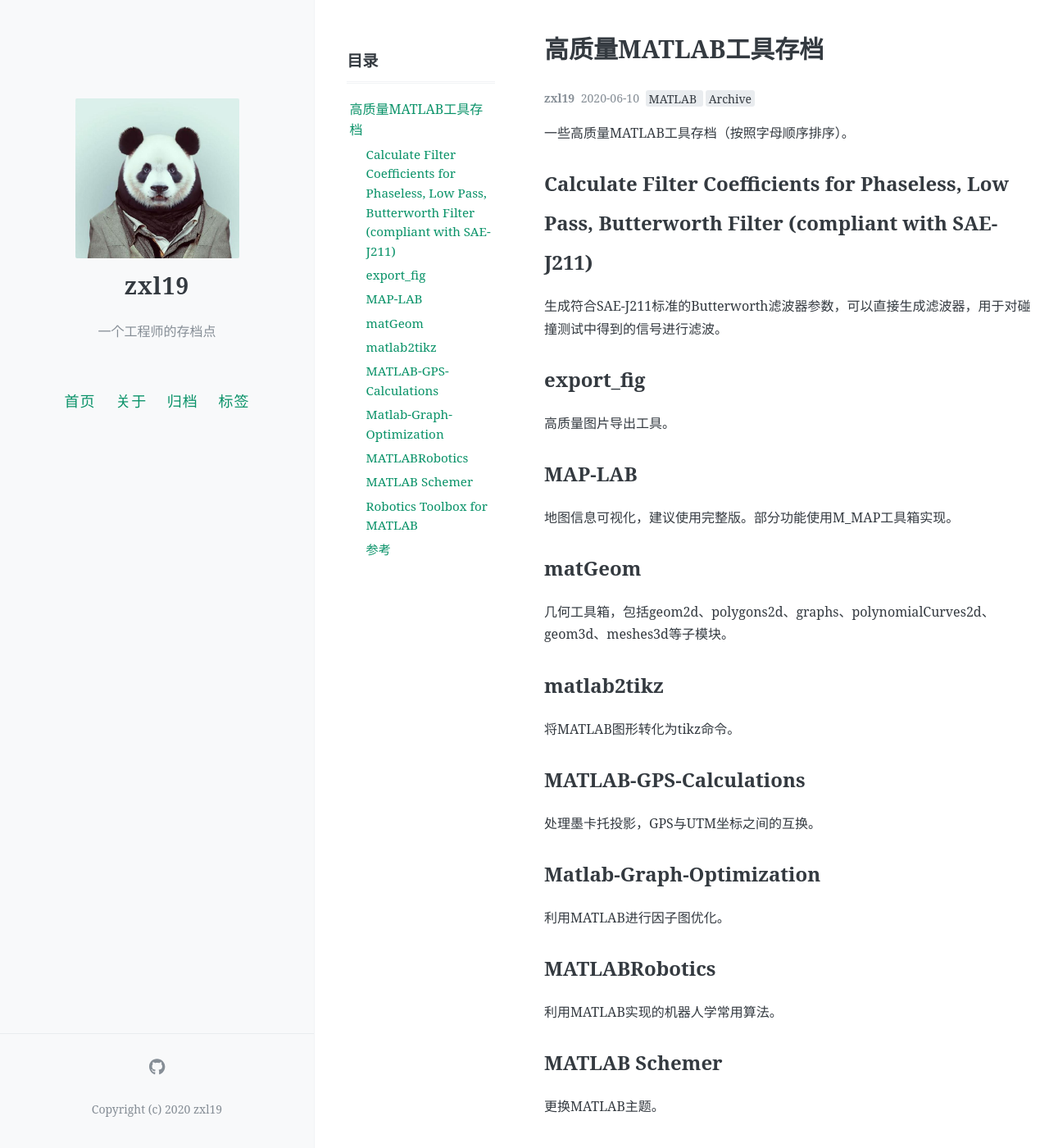
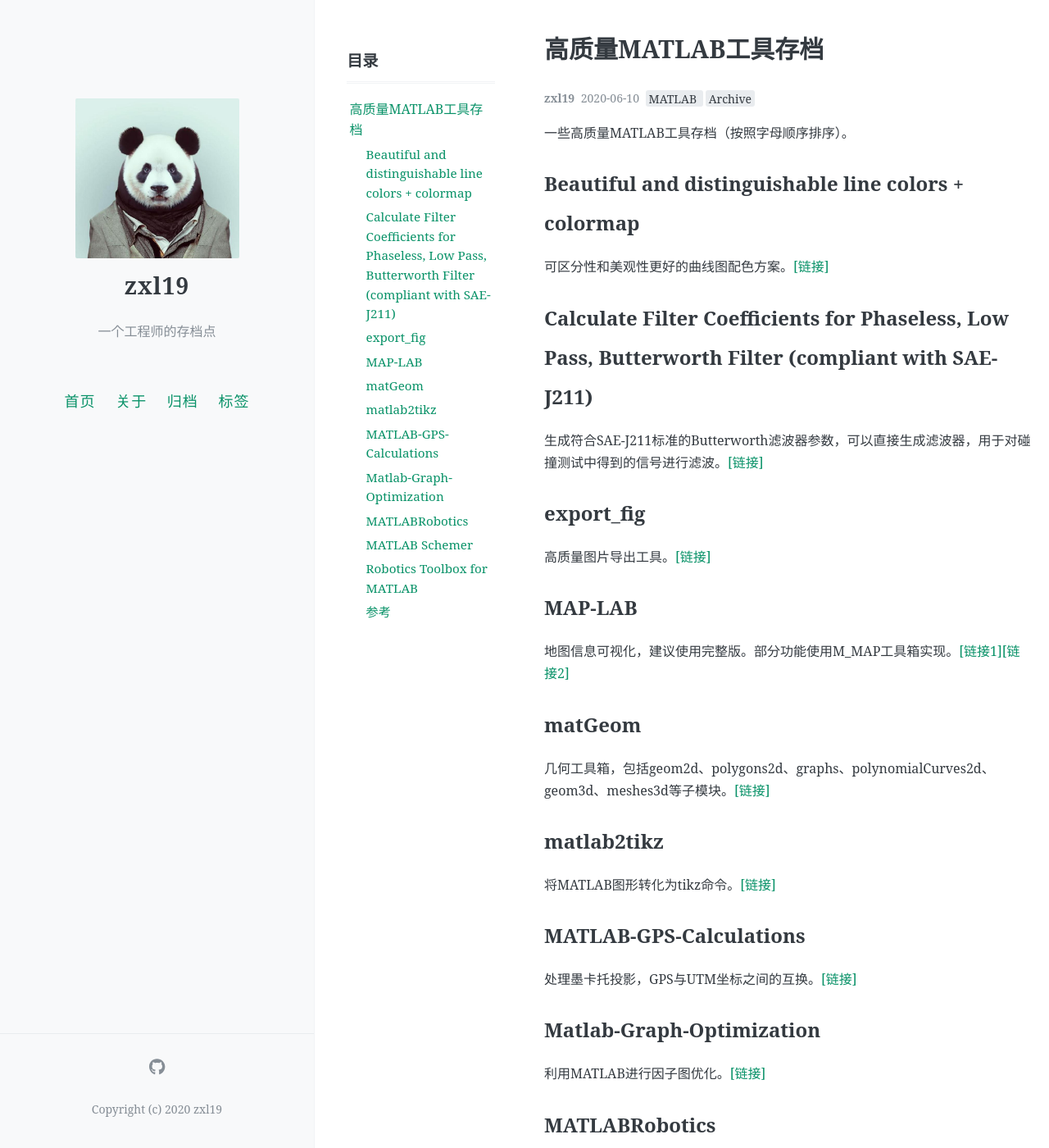
Before and after one commit to zxl19/zxl19.github.io, a Jekyll site: the page built from _posts/2020-06-10-matlab-tool.md, in a window 1280 px wide and 1400 px high. Shown: the whole window at 82% size. Built offline with Jekyll 4.4.1, drawn with Linux system fonts in a browser that asks for light colours; comment, search, counter and statistics services are not loaded; some of the changed text lies outside the part shown.

Commit message:
Update Posts

```diff
--- a/_posts/2020-06-10-matlab-tool.md
+++ b/_posts/2020-06-10-matlab-tool.md
@@ -13,56 +13,61 @@ pinned: false
 
 <!-- more -->
 
+## Beautiful and distinguishable line colors + colormap
+
+可区分性和美观性更好的曲线图配色方案。[[链接]](https://ww2.mathworks.cn/matlabcentral/fileexchange/42673-beautiful-and-distinguishable-line-colors-colormap)
+
 ## Calculate Filter Coefficients for Phaseless, Low Pass, Butterworth Filter (compliant with SAE-J211)
 
-生成符合SAE-J211标准的Butterworth滤波器参数，可以直接生成滤波器，用于对碰撞测试中得到的信号进行滤波。
+生成符合SAE-J211标准的Butterworth滤波器参数，可以直接生成滤波器，用于对碰撞测试中得到的信号进行滤波。[[链接]](https://www.mathworks.com/matlabcentral/fileexchange/61852-calculate-filter-coefficients-for-phaseless-low-pass-butterworth-filter-compliant-with-sae-j211)
 
 ## export_fig
 
-高质量图片导出工具。
+高质量图片导出工具。[[链接]](https://github.com/altmany/export_fig)
 
 ## MAP-LAB
 
-地图信息可视化，建议使用完整版。部分功能使用M_MAP工具箱实现。
+地图信息可视化，建议使用完整版。部分功能使用M_MAP工具箱实现。[[链接1]](http://www.dimitriospiretzidis.com/maplab_home.html)[[链接2]](https://www.eoas.ubc.ca/~rich/map.html)
 
 ## matGeom
 
-几何工具箱，包括geom2d、polygons2d、graphs、polynomialCurves2d、geom3d、meshes3d等子模块。
+几何工具箱，包括geom2d、polygons2d、graphs、polynomialCurves2d、geom3d、meshes3d等子模块。[[链接]](https://github.com/mattools/matGeom)
 
 ## matlab2tikz
 
-将MATLAB图形转化为tikz命令。
+将MATLAB图形转化为tikz命令。[[链接]](https://github.com/matlab2tikz/matlab2tikz)
 
 ## MATLAB-GPS-Calculations
 
-处理墨卡托投影，GPS与UTM坐标之间的互换。
+处理墨卡托投影，GPS与UTM坐标之间的互换。[[链接]](https://github.com/alexbuczynsky/MATLAB-GPS-Calculations)
 
 ## Matlab-Graph-Optimization
 
-利用MATLAB进行因子图优化。
+利用MATLAB进行因子图优化。[[链接]](https://github.com/UTS-CAS/Matlab-Graph-Optimization)
 
 ## MATLABRobotics
 
-利用MATLAB实现的机器人学常用算法。
+利用MATLAB实现的机器人学常用算法。[[链接]](https://github.com/AtsushiSakai/MATLABRobotics)
 
 ## MATLAB Schemer
 
-更换MATLAB主题。
+更换MATLAB主题。[[链接]](https://github.com/scottclowe/matlab-schemer)
 
 ## Robotics Toolbox for MATLAB
 
-第三方维护的机器人学工具箱，提出时间早于MATLAB自带的机器人系统工具箱。
+第三方维护的机器人学工具箱，提出时间早于MATLAB自带的机器人系统工具箱。[[链接]](https://github.com/petercorke/robotics-toolbox-matlab)
 
 ## 参考
 
-1. [Calculate Filter Coefficients for Phaseless, Low Pass, Butterworth Filter (compliant with SAE-J211)-MathWorks File Exchange](https://www.mathworks.com/matlabcentral/fileexchange/61852-calculate-filter-coefficients-for-phaseless-low-pass-butterworth-filter-compliant-with-sae-j211)
-2. [altmany/export_fig](https://github.com/altmany/export_fig)
-3. [MAP-LAB-Full](http://www.dimitriospiretzidis.com/maplab_home.html)
-4. [M_MAP](https://www.eoas.ubc.ca/~rich/map.html)
-5. [mattools/matGeom](https://github.com/mattools/matGeom)
-6. [matlab2tikz/matlab2tikz](https://github.com/matlab2tikz/matlab2tikz)
-7. [alexbuczynsky/MATLAB-GPS-Calculations](https://github.com/alexbuczynsky/MATLAB-GPS-Calculations)
-8. [UTS-CAS/Matlab-Graph-Optimization](https://github.com/UTS-CAS/Matlab-Graph-Optimization)
-9. [AtsushiSakai/MATLABRobotics](https://github.com/AtsushiSakai/MATLABRobotics)
-10. [scottclowe/matlab-schemer](https://github.com/scottclowe/matlab-schemer)
-11. [petercorke/robotics-toolbox-matlab](https://github.com/petercorke/robotics-toolbox-matlab)
+1. [Beautiful and distinguishable line colors + colormap-MathWorks File Exchange](https://ww2.mathworks.cn/matlabcentral/fileexchange/42673-beautiful-and-distinguishable-line-colors-colormap)
+2. [Calculate Filter Coefficients for Phaseless, Low Pass, Butterworth Filter (compliant with SAE-J211)-MathWorks File Exchange](https://www.mathworks.com/matlabcentral/fileexchange/61852-calculate-filter-coefficients-for-phaseless-low-pass-butterworth-filter-compliant-with-sae-j211)
+3. [altmany/export_fig](https://github.com/altmany/export_fig)
+4. [MAP-LAB-Full](http://www.dimitriospiretzidis.com/maplab_home.html)
+5. [M_MAP](https://www.eoas.ubc.ca/~rich/map.html)
+6. [mattools/matGeom](https://github.com/mattools/matGeom)
+7. [matlab2tikz/matlab2tikz](https://github.com/matlab2tikz/matlab2tikz)
+8. [alexbuczynsky/MATLAB-GPS-Calculations](https://github.com/alexbuczynsky/MATLAB-GPS-Calculations)
+9. [UTS-CAS/Matlab-Graph-Optimization](https://github.com/UTS-CAS/Matlab-Graph-Optimization)
+10. [AtsushiSakai/MATLABRobotics](https://github.com/AtsushiSakai/MATLABRobotics)
+11. [scottclowe/matlab-schemer](https://github.com/scottclowe/matlab-schemer)
+12. [petercorke/robotics-toolbox-matlab](https://github.com/petercorke/robotics-toolbox-matlab)
```
Also changed, not shown: _posts/2021-05-25-figure-plot.md (+1 -0 lines), _posts/2021-05-25-slam-tool.md (+9 -6 lines), _posts/2021-06-14-academic-guide.md (+3 -2 lines), _posts/2021-06-14-ergonomics-setup.md (+5 -3 lines).
